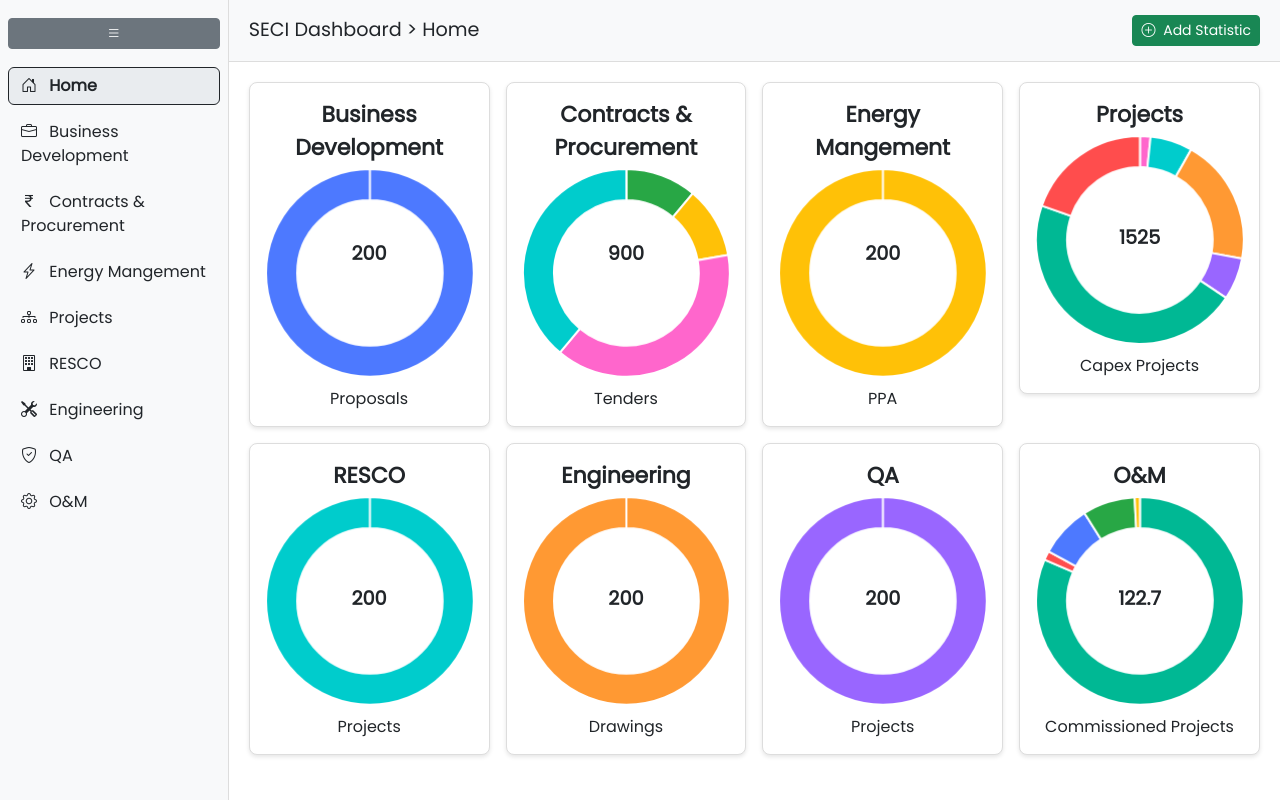
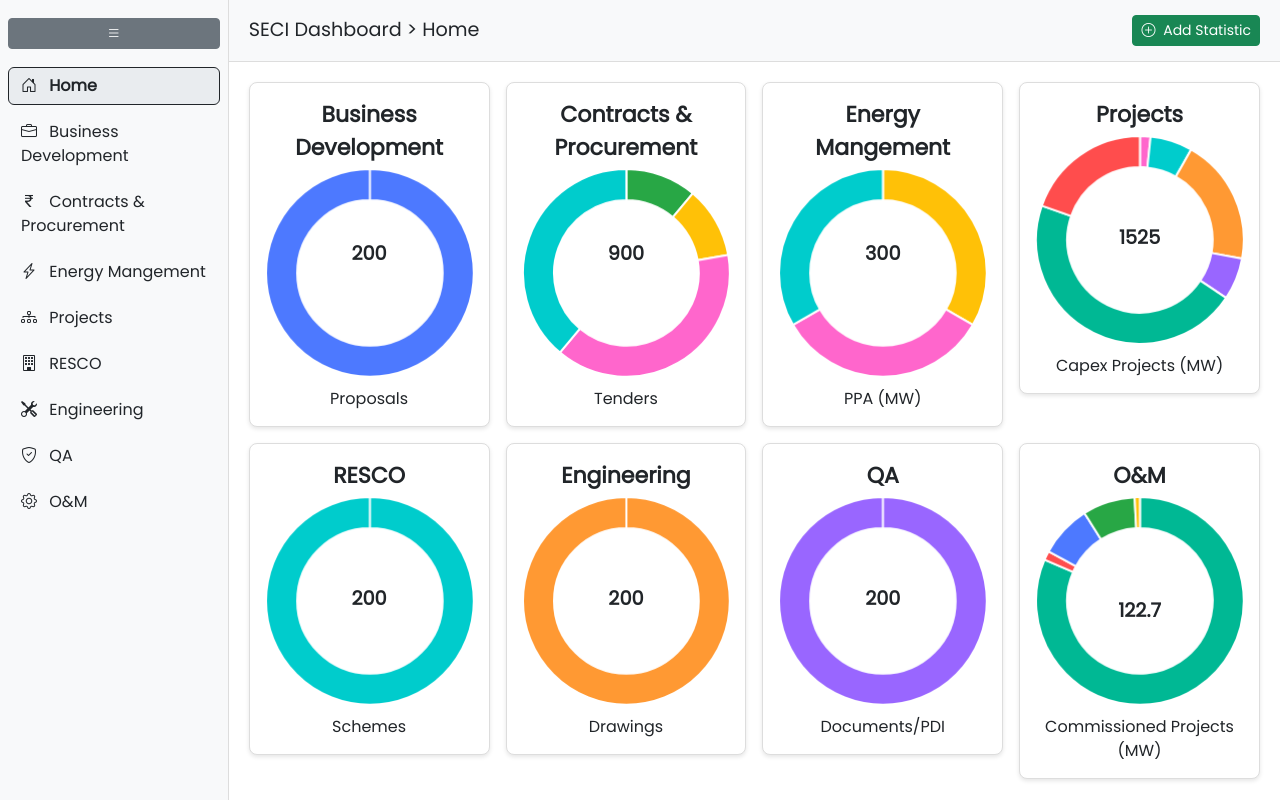
Before and after one commit to seci86/seci-dps-dashboard, a plain HTML site: page index.html in a window 1280 px wide. Drawn offline with nearby package versions, Linux system fonts and the light colour scheme.

Commit message:
Added units to chart titles

```diff
--- a/index.html
+++ b/index.html
@@ -484,7 +484,7 @@
           const milestonesCurrent = getRandomInt(0, milestonesTotal);
           if (dept === "QA") {
             departmentData[dept].push({
-              name: "Projects",
+              name: "Documents/PDI",
               fields: [
                 {
                   label: "Dhar Module",
@@ -522,7 +522,7 @@
             });
           } else if (dept === "RESCO") {
             departmentData[dept].push({
-              name: "Projects",
+              name: "Schemes",
               fields: [
                 {
                   label: "Dhar Module",
@@ -541,20 +541,25 @@
             });
           } else if (dept === "Energy Mangement") {
             departmentData[dept].push({
-              name: "PPA",
+              name: "PPA (MW)",
               fields: [
                 {
-                  label: "Dhar Module",
-                  value: 200,
-                  tooltipData: [{ key: "Capacity", value: "200MW" }],
-                  tableData: [
-                    {
-                      issues: "e-RA",
-                      status: "Pending",
-                      dept: "Civil Engineering",
-                      date: "2025-07-10",
-                    },
-                  ],
+                  label: "Solar",
+                  value: 100,
+                  tooltipData: [{ key: "Capacity", value: "100MW" }],
+                  tableData: [],
+                },
+                {
+                  label: "Wind",
+                  value: 100,
+                  tooltipData: [{ key: "Capacity", value: "100MW" }],
+                  tableData: [],
+                },
+                {
+                  label: "Hybrid",
+                  value: 100,
+                  tooltipData: [{ key: "Capacity", value: "100MW" }],
+                  tableData: [],
                 },
               ],
             });
@@ -579,7 +584,7 @@
             });
           } else if (dept === "O&M") {
             departmentData[dept].push({
-              name: "Commissioned Projects",
+              name: "Commissioned Projects (MW)",
               fields: [
                 {
                   label: "Rajnandgaon, Chattisgarh",
@@ -721,7 +726,7 @@
             });
           } else {
             departmentData[dept].push({
-              name: "Capex Projects",
+              name: "Capex Projects (MW)",
               fields: [
                 {
                   label: "Leh",
@@ -729,7 +734,7 @@
                   tooltipData: [
                     { key: "Capacity", value: "25MW + 50MWh" },
                     { key: "LOA Date", value: "20-11-2024" },
-                    { key: "SCOD/Duration", value: "36 months" },
+                    { key: "SCOD/Duration", value: "19-11-2024/36 months" },
                     { key: "Extended COD", value: "-" },
                     { key: "Land", value: "-" },
                     { key: "% Physical Progress", value: "-" },
@@ -737,11 +742,10 @@
                   ],
                   tableData: [
                     {
-                      issues:
-                        " Issue of civil drawings for MCR and MMS foundations",
-                      status: "Pending",
-                      dept: "Civil Engineering",
-                      date: "2025-07-20",
+                      issues: "DCR  cell and modules as per RfS mandate",
+                      status: "Under deliberation at EPC's end",
+                      dept: "Projects/C&P",
+                      date: "2025-07-31",
                     },
                   ],
                 },
```
